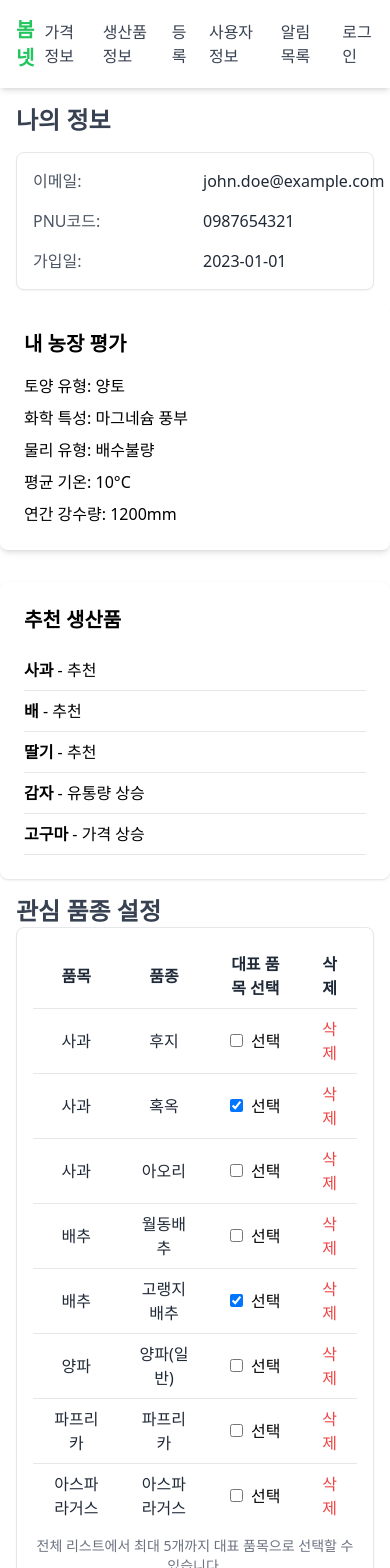
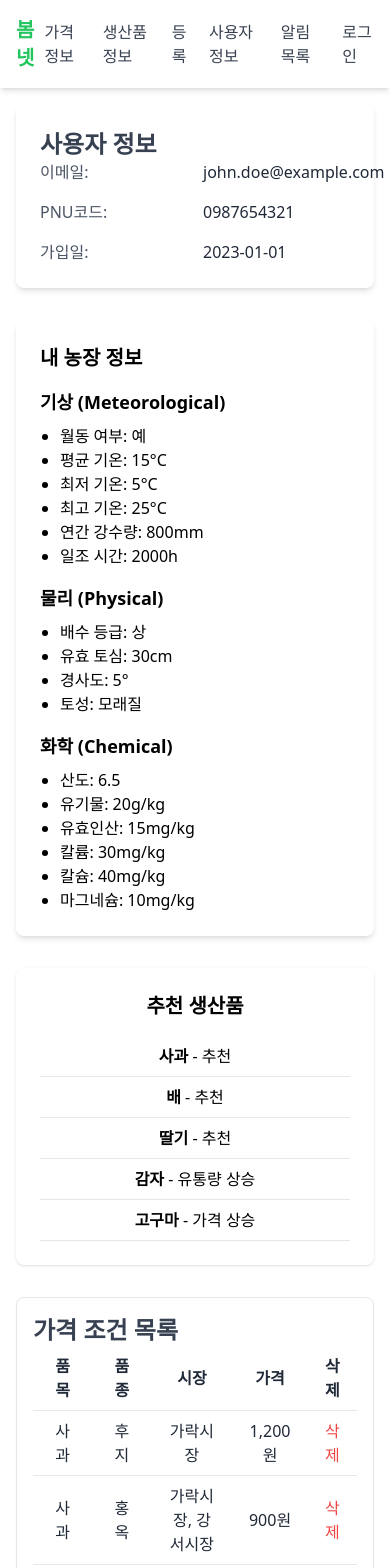
Before and after one commit to Bombi-goorm/BomNet, a React (Vite) app in the folder frontend/: page /info in a window 390 px wide. Shown: the top 1568 px of the page. Built offline with nearby package versions, Linux system fonts and the light colour scheme; no server answers.

Commit message:
up/front-infoUI
정보 ui 수정

```diff
--- a/frontend/src/components/myinfo/PriceAlertList.tsx
+++ b/frontend/src/components/myinfo/PriceAlertList.tsx
@@ -19,8 +19,9 @@ const PriceAlertList: React.FC<PriceAlertListProps> = ({
 }) => {
   return (
     <div>
-      <h2 className="text-2xl font-semibold text-gray-700">가격 알림 설정</h2>
+
       <div className="bg-white border p-4 rounded-lg shadow-sm">
+      <h2 className="text-2xl font-semibold text-gray-700">가격 조건 목록</h2>
         <table className="w-full table-auto text-center">
           <thead>
             <tr>
--- a/frontend/src/components/myinfo/UserInformation.tsx
+++ b/frontend/src/components/myinfo/UserInformation.tsx
@@ -12,9 +12,8 @@ interface UserInformationProps {
 
 const UserInformation: React.FC<UserInformationProps> = ({ user }) => {
   return (
-    <div className="space-y-4">
-      <h2 className="text-2xl font-semibold text-gray-700">나의 정보</h2>
-      <div className="bg-white border rounded-lg shadow-sm p-4">
+    <div className="bg-white p-6 rounded-lg shadow-md">
+      <h2 className="text-2xl font-semibold text-gray-700">사용자 정보</h2>
         <div className="grid grid-cols-2 gap-4">
           <div className="text-gray-600 font-medium">이메일:</div>
           <div className="text-gray-800">{user.email}</div>
@@ -22,7 +21,6 @@ const UserInformation: React.FC<UserInformationProps> = ({ user }) => {
           <div className="text-gray-800">{user.pnuCode}</div>
           <div className="text-gray-600 font-medium">가입일:</div>
           <div className="text-gray-800">{user.joinDate}</div>
-        </div>
       </div>
     </div>
   );
--- a/frontend/src/components/product/FarmAssessment.tsx
+++ b/frontend/src/components/product/FarmAssessment.tsx
@@ -3,15 +3,49 @@ import { farmData } from "../../data_sample";
 const FarmAssessment = () => {
   return (
     <div className="bg-white p-6 rounded-lg shadow-md">
-      <h2 className="text-xl font-semibold mb-4">내 농장 평가</h2>
-      <ul className="space-y-2">
-        <li>토양 유형: {farmData.soilType}</li>
-        <li>화학 특성: {farmData.chemData}</li>
-        <li>물리 유형: {farmData.phyData}</li>
-        <li>평균 기온: {farmData.averageTemperature}</li>
-        <li>연간 강수량: {farmData.annualRainfall}</li>
-      </ul>
+
+      <h2 className="text-xl font-semibold mb-4">내 농장 정보</h2>
+
+      <div className="grid grid-cols-1 md:grid-cols-3 gap-4">
+        {/* 기상 정보 */}
+        <div>
+          <h3 className="text-lg font-semibold mb-2">기상 (Meteorological)</h3>
+          <ul className="list-disc pl-5">
+            <li>월동 여부: {farmData.overwintering}</li>
+            <li>평균 기온: {farmData.averageTemperature}</li>
+            <li>최저 기온: {farmData.minTemperature}</li>
+            <li>최고 기온: {farmData.maxTemperature}</li>
+            <li>연간 강수량: {farmData.annualRainfall}</li>
+            <li>일조 시간: {farmData.sunlightHours}</li>
+          </ul>
+        </div>
+
+        {/* 물리 정보 */}
+        <div>
+          <h3 className="text-lg font-semibold mb-2">물리 (Physical)</h3>
+          <ul className="list-disc pl-5">
+            <li>배수 등급: {farmData.drainage}</li>
+            <li>유효 토심: {farmData.soilDepth}</li>
+            <li>경사도: {farmData.slopeDegree}</li>
+            <li>토성: {farmData.soilTexture}</li>
+          </ul>
+        </div>
+
+        {/* 화학 정보 */}
+        <div>
+          <h3 className="text-lg font-semibold mb-2">화학 (Chemical)</h3>
+          <ul className="list-disc pl-5">
+            <li>산도: {farmData.ph}</li>
+            <li>유기물: {farmData.organicMatterGPerKg}</li>
+            <li>유효인산: {farmData.avPMgPerKg}</li>
+            <li>칼륨: {farmData.kMgPerKg}</li>
+            <li>칼슘: {farmData.caMgPerKg}</li>
+            <li>마그네슘: {farmData.mgMgPerKg}</li>
+          </ul>
+        </div>
+      </div>
     </div>
+
   );
 };
 
--- a/frontend/src/components/product/RecommendedProducts.tsx
+++ b/frontend/src/components/product/RecommendedProducts.tsx
@@ -2,7 +2,7 @@ import { recommendedProducts } from "../../data_sample";
 
 const RecommendedProducts = () => {
   return (
-    <div className="bg-white p-6 rounded-lg shadow">
+    <div className="bg-white p-6 rounded-lg shadow text-center">
       <h2 className="text-xl font-semibold mb-4">추천 생산품</h2>
       <ul>
         {recommendedProducts.map((product) => (
--- a/frontend/src/data_sample.ts
+++ b/frontend/src/data_sample.ts
@@ -1,6 +1,7 @@
 import { InterestItem } from "./components/myinfo/InterestsList";
 import { PriceAlertItem } from "./components/myinfo/PriceAlertList";
 import { HomeDto } from "./types/home_types";
+import { FarmData } from "./types/member_types";
 import { Price, PriceResponse } from "./types/price_types";
 import { CultivationInfo, Product } from "./types/product_types";
 
@@ -264,15 +265,6 @@ export const recommendedProducts = [
 ];
 
 
-// 내 농장 정보
-export const farmData = {
-  soilType: "양토",
-  chemData: "마그네슘 풍부",
-  phyData: "배수불량",
-  averageTemperature: "10°C",
-  annualRainfall: "1200mm",
-  tradeAmount: "월 550T",
-};
 
 
 // 추천 지역 거래 정보 샘플 데이터
@@ -800,3 +792,25 @@ export const priceResponse: PriceResponse = {
     ]
   },
 };
+
+
+export const farmData: FarmData = {
+  overwintering: "예", // 월동 여부 (예/아니오)
+  averageTemperature: "15°C", // 평균 기온
+  minTemperature: "5°C", // 최저 기온
+  maxTemperature: "25°C", // 최고 기온
+  annualRainfall: "800mm", // 연간 강수량
+  sunlightHours: "2000h", // 일조 시간
+
+  drainage: "상", // 배수 등급 (상, 중, 하)
+  soilDepth: "30cm", // 유효 토심
+  slopeDegree: "5°", // 경사도
+  soilTexture: "모래질", // 토성
+
+  ph: "6.5", // 산도
+  organicMatterGPerKg: "20g/kg", // 유기물
+  avPMgPerKg: "15mg/kg", // 유효인산
+  kMgPerKg: "30mg/kg", // 칼륨
+  caMgPerKg: "40mg/kg", // 칼슘
+  mgMgPerKg: "10mg/kg" // 마그네슘
+};
--- a/frontend/src/pages/MyInfoPage.tsx
+++ b/frontend/src/pages/MyInfoPage.tsx
@@ -1,42 +1,15 @@
 import { useState } from "react";
 import Header from "../components/Header";
-import InterestItemsSettings, { InterestItem } from "../components/myinfo/InterestsList";
 import UserInformation from "../components/myinfo/UserInformation";
 import PriceAlertList, { PriceAlertItem } from "../components/myinfo/PriceAlertList";
-import { interestItems, priceAlertItems, user } from "../data_sample";
+import { priceAlertItems, user } from "../data_sample";
 import FarmAssessment from "../components/product/FarmAssessment";
 import RecommendedProducts from "../components/product/RecommendedProducts";
 
 const MyInfoPage = () => {
-  // 관심 품목 상태 (가격 정보 없이)
-  const [interests, setInterests] = useState<InterestItem[]>(interestItems);
   // 가격 알림 상태 (가격 정보 포함)
   const [alarms, setAlarms] = useState<PriceAlertItem[]>(priceAlertItems);
 
-  // 관심 품목 선택 토글 (최대 5개 선택 제한)
-  const handleInterestsCheck = (index: number) => {
-    setInterests((prevInterests) => {
-      const newItems = prevInterests.map((item) => ({ ...item }));
-      if (newItems[index].isSelected) {
-        newItems[index].isSelected = false;
-      } else {
-        const selectedCount = newItems.filter((item) => item.isSelected).length;
-        if (selectedCount >= 5) {
-          alert("최대 5개까지 선택 가능합니다.");
-          return prevInterests;
-        }
-        newItems[index].isSelected = true;
-      }
-      return newItems;
-    });
-  };
-
-  // 관심 품목 삭제
-  const handleInterestsDelete = (index: number) => {
-    setInterests((prevInterests) =>
-      prevInterests.filter((_, i) => i !== index)
-    );
-  };
 
   // 가격 알림 삭제
   const handleAlarmsDelete = (index: number) => {
@@ -49,21 +22,18 @@ const MyInfoPage = () => {
       <div className="container mx-auto p-4 space-y-8 max-w-lg">
         <UserInformation user={user} />
       </div>
-        <div className="grid grid-cols-1 md:grid-cols-2 gap-8 max-w-[60rem] mx-auto">
+
+      <div className="container mx-auto p-4 space-y-8 max-w-[50rem]">
           {/* 내 농장 정보 */}
           <FarmAssessment />
-          {/* 추천 생산품 */}
-          <RecommendedProducts />
       </div>
 
-      <div className="container mx-auto p-4 space-y-8 max-w-[60rem]">
-        {/* 관심 품목 설정 (가격 정보 없이) */}
-        <InterestItemsSettings
-          items={interests}
-          handleCheck={handleInterestsCheck}
-          handleDelete={handleInterestsDelete}
-        />
+      <div className="container mx-auto p-4 space-y-8 max-w-[30rem]">
+      <RecommendedProducts />
       </div>
+
+
+
       <div className="container mx-auto p-4 space-y-8 max-w-[60rem]">
         {/* 가격 알림 설정 (품목, 품종, 가격 정보 포함) */}
         <PriceAlertList
--- a/frontend/src/types/member_types.ts
+++ b/frontend/src/types/member_types.ts
@@ -1,5 +1,3 @@
-import { Product } from "./product_types";
-
 // 공통 응답 타입
 export interface CommonResponseDto<T> {
     status: string, // 응답 코드
@@ -18,19 +16,9 @@ export interface InfoResponseDto {
     memberId: string,
     email: string,
     PNU?: string,
-    myFarm: MyFarmInfo,
+    myFarm: FarmData,
     recommendedProducts: RecommendedProducts[],
-}
-
-// 농장 정보
-export interface MyFarmInfo {
-    sido: string, // 시/도 명
-    destrict: string, // 시/군/구 명
-    sidoCode: string, // 시/도 코드
-    destrictCode: string, // 시/군/구 코드
-    soilType: string, // 토양 타입
-    averageTemperture: string, // 평균 기온
-    annualprecipitation: string, // 연간 강수량
+    notificationConditions: NotificationCondition[],
 }
 
 // 내 농장 추천 상품
@@ -39,16 +27,34 @@ export interface RecommendedProducts {
     reason: string,
 }
 
-// 관심품목
-export interface interestItems {
+
+// 알림 조건 목록
+export interface NotificationCondition {
     id: number,
-    products: Product,
-    inWatch: string, // 추적여부
+    item: string,
+    variety: string,
+    markets: string,
+    price: string,
+    isActive: string,
 }
 
-// 알림목록
-export interface NotificationList {
-    id: number,
-    type: string, // 기상/가격
-    content: string, // 알림 내용
+
+// 농장 정보
+export interface FarmData {
+    overwintering: string;
+    averageTemperature: string;
+    minTemperature: string;
+    maxTemperature: string;
+    annualRainfall: string;
+    sunlightHours: string;
+    drainage: string;
+    soilDepth: string;
+    slopeDegree: string;
+    soilTexture: string;
+    ph: string;
+    organicMatterGPerKg: string;
+    avPMgPerKg: string;
+    kMgPerKg: string;
+    caMgPerKg: string;
+    mgMgPerKg: string;
 }
```
